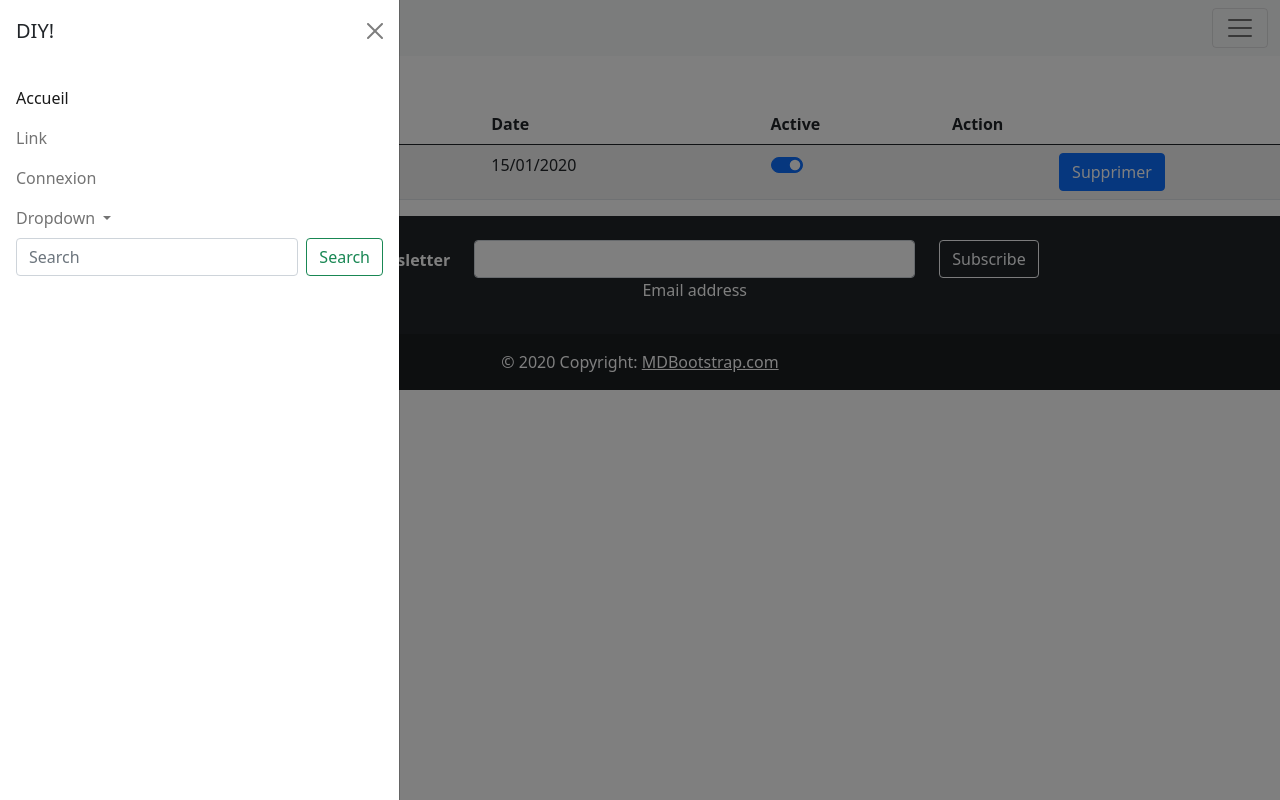
After one commit to NadiaMillet/DIY, a Symfony app: template templates/admin/annonces/index.html.twig in a window 1280 px wide, after a click that opens the changed part. The commit adds this page. Run offline with Twig, Linux system fonts and the light colour scheme; the template is opened without the code that fills it: most values are stand-ins (such as "Sample title", 1, 10 or a date in 2020); some libraries are stand-ins or nearby versions.

Commit message:
Gestion Admin des annondes + Switch ajax

```diff
--- /dev/null
+++ b/public/js/switch.js
@@ -0,0 +1,10 @@
+window.onload = () => {
+    let activer = document.querySelectorAll("[type=checkbox]")
+    for (let bouton of activer) {
+        bouton.addEventListener("click", function () {
+            let xmlhttp = new XMLHttpRequest;
+            xmlhttp.open("get", `/admin/annonces/activer/${this.dataset.id}`)
+            xmlhttp.send()
+        })
+    }
+}
--- a/src/Controller/Admin/CategoriesController.php
+++ b/src/Controller/Admin/CategoriesController.php
@@ -70,7 +70,7 @@ class CategoriesController extends AbstractController
             $em->persist($categorie);
             $em->flush();
 
-            return $this->redirectToRoute('admin_home');
+            return $this->redirectToRoute('admin_categories_home');
         }
         return $this->render('admin/categories/ajout.html.twig', [
             'form' => $form->createView()
--- a/src/Entity/Annonces.php
+++ b/src/Entity/Annonces.php
@@ -92,7 +92,7 @@ class Annonces
         return $this;
     }
 
-    public function getCreatedAt(): ?\DateTimeImmutable
+    public function getCreatedAt()
     {
         return $this->created_at;
     }
--- /dev/null
+++ b/templates/admin/annonces/index.html.twig
@@ -0,0 +1,71 @@
+{% extends 'base.html.twig' %}
+
+{% block title %}Gestion Annonces
+{% endblock %}
+
+{% block body %}
+	<h1 class="mt-5">Gérer les Annonces</h1>
+	<table class="table table-striped">
+		<thead>
+			<tr>
+				<th scope="col">ID</th>
+				<th scope="col">Titre</th>
+				<th scope="col">Date</th>
+				<th scope="col">Active</th>
+				<th scope="col">Action</th>
+			</tr>
+		</thead>
+		<tbody>
+			{% for annonce in annonces %}
+				<tr>
+					<td>{{annonce.id}}</td>
+					<td>{{annonce.title}}</td>
+					<td>{{annonce.createdAt|date('d/m/Y')}}</td>
+					<td>
+						<div class="form-check form-switch">
+
+							<input
+							class="form-check-input" {{ (annonce.active) ? 'checked' : ''}} data-id="{{annonce.id}}" type="checkbox" id="flexSwitchCheckDefault">
+						<!--annonce.active) ? 'checked' : '' -> vérifie si l'annonce est active, si oui = checked-->
+						</div>
+
+						<!--data-id -> ajax -> permet de savoir quelle annonce est active ou non par son id et permettra d'agir dessus par le biais du switch-->
+					</td>
+					<td
+						class="text-center">
+
+						<!-- Bouton modal -->
+						<button type="button" class="btn btn-primary" data-bs-toggle="modal" data-bs-target="#modalSuppression">
+							Supprimer
+						</button>
+
+						<!-- Modal -->
+						<div class="modal fade" id="modalSuppression" tabindex="-1" aria-labelledby="modalSuppressionLabel" aria-hidden="true">
+							<div class="modal-dialog">
+								<div class="modal-content">
+									<div class="modal-header">
+										<h5 class="modal-title" id="modalSuppressionLabel">Suprimer l'anonce</h5>
+										<button type="button" class="btn-close" data-bs-dismiss="modal" data-id="{{annonce.id}}" aria-label="Close"></button>
+									</div>
+									<div class="modal-body">
+										Êtes-vous sûr de vouloir supprimer l'annonce
+										{{annonce.title}}
+										?
+									</div>
+									<div class="modal-footer">
+										<button type="button" class="btn btn-primary" data-bs-dismiss="modal">Annuler</button>
+										<a href="{{ path("admin_annonces_supprimer", {id: annonce.id}) }}" class="btn btn-danger">Supprimer</a>
+									</div>
+								</div>
+							</div>
+						</div>
+					</td>
+				</tr>
+			{% endfor %}
+		</tbody>
+	</table>
+{% endblock %}
+
+{% block javascripts %}
+	<script src="{{asset('/js/switch.js') }}"></script>
+{% endblock %}
--- a/templates/admin/categories/index.html.twig
+++ b/templates/admin/categories/index.html.twig
@@ -5,6 +5,7 @@
 
 {% block body %}
 	<h1 class="mt-5">Gérer les Catégories</h1>
+	<a href="{{ path("admin_categories_ajout") }}" class="btn btn-secondary">Ajouter une catégorie</a>
 	<table class="table table-striped">
 		<thead>
 			<tr>
@@ -27,4 +28,5 @@
 			{% endfor %}
 		</tbody>
 	</table>
+	<a href="{{ path("admin_categories_ajout") }}" class="btn btn-secondary">Ajouter une catégorie</a>
 {% endblock %}
--- a/templates/base.html.twig
+++ b/templates/base.html.twig
@@ -33,6 +33,9 @@
 								<li class="nav-item">
 									<a class="nav-link" href="#">Link</a>
 								</li>
+								<li class="nav-item">
+									<a class="nav-link" href="{{ path('app_login') }}">Connexion</a>
+								</li>
 								<li class="nav-item dropdown">
 									<a class="nav-link dropdown-toggle" href="#" id="offcanvasNavbarDropdown" role="button" data-bs-toggle="dropdown" aria-expanded="false">
 										Dropdown
@@ -52,6 +55,17 @@
 										</li>
 									</ul>
 								</li>
+								{% if is_granted('ROLE_ADMIN') %}
+									<li class="nav-item">
+										<a class="nav-link" href="{{ path('admin_annonces_home') }}">Gérer les annonces</a>
+									</li>
+									<li class="nav-item">
+										<a class="nav-link" href="{{ path('admin_categories_home') }}">Gérer les catégories</a>
+									</li>
+									<li class="nav-item">
+										<a class="nav-link" href="{{ path('app_logout') }}">Déconnexion</a>
+									</li>
+								{% endif %}
 								{% if is_granted('ROLE_USER') %}
 									<li class="nav-item">
 										<a class="nav-link" href="{{ path('users') }}">Mon Profil</a>
--- a/templates/registration/register.html.twig
+++ b/templates/registration/register.html.twig
@@ -1,6 +1,7 @@
 {% extends 'base.html.twig' %}
 
-{% block title %}Register{% endblock %}
+{% block title %}Register
+{% endblock %}
 
 {% block body %}
 	{% for flashError in app.flashes('verify_email_error') %}
```
Also changed, not shown: src/Controller/Admin/AnnoncesController.php (added, +60 -0 lines), src/Form/RegistrationFormType.php (+11 -9 lines), templates/admin/annonces/ajout.html.twig (added, +10 -0 lines). Lines whose indentation alone changed are shown as unchanged.
